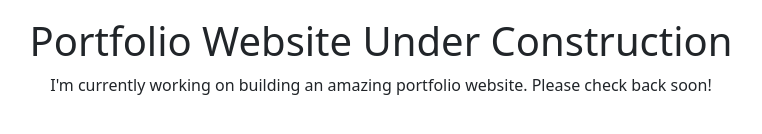
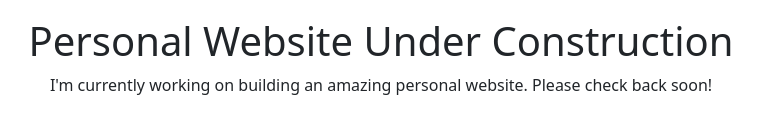
Before and after one commit to puru-soni-04/puru-soni-04.github.io, a plain HTML site: page index.html in a window 1280 px wide. Shown: the part 458-592 px from the top of the page, without its empty margins (259-1021 px from the left). Drawn offline with nearby package versions, Linux system fonts and the light colour scheme.

Commit message:
updated index.html

```diff
--- a/index.html
+++ b/index.html
@@ -26,8 +26,8 @@
   <div class="container construction-container">
     <!-- Add an construction image using pexels.com-->
     <img class="construction-image" src="https://images.pexels.com/photos/1249611/pexels-photo-1249611.jpeg?auto=compress&cs=tinysrgb&w=1260&h=750&dpr=2" alt="Under Construction">
-    <h1>Portfolio Website Under Construction</h1>
-    <p>I'm currently working on building an amazing portfolio website. Please check back soon!</p>
+    <h1>Personal Website Under Construction</h1>
+    <p>I'm currently working on building an amazing personal website. Please check back soon!</p>
   </div>
 
   <!-- Link to Bootstrap JS (optional) -->
```
